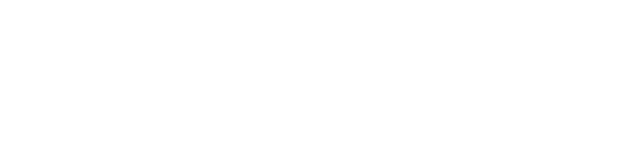
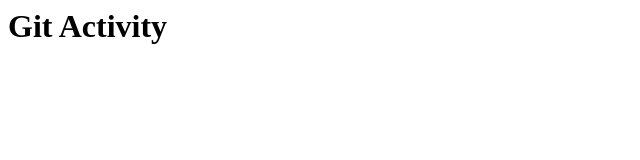
Before and after one commit to jjun14/git_test, a plain HTML site: page index.html in a window 1280 px wide. Shown: the whole page, without its empty margins (0-640 px from the left). Drawn offline with Linux system fonts and the light colour scheme.

Commit message:
added h1

```diff
--- a/index.html
+++ b/index.html
@@ -3,6 +3,6 @@
     <title>Git Test</title>
   </head>
   <body>
-
+    <h1>Git Activity</h1>
   </body>
 </html>
```
